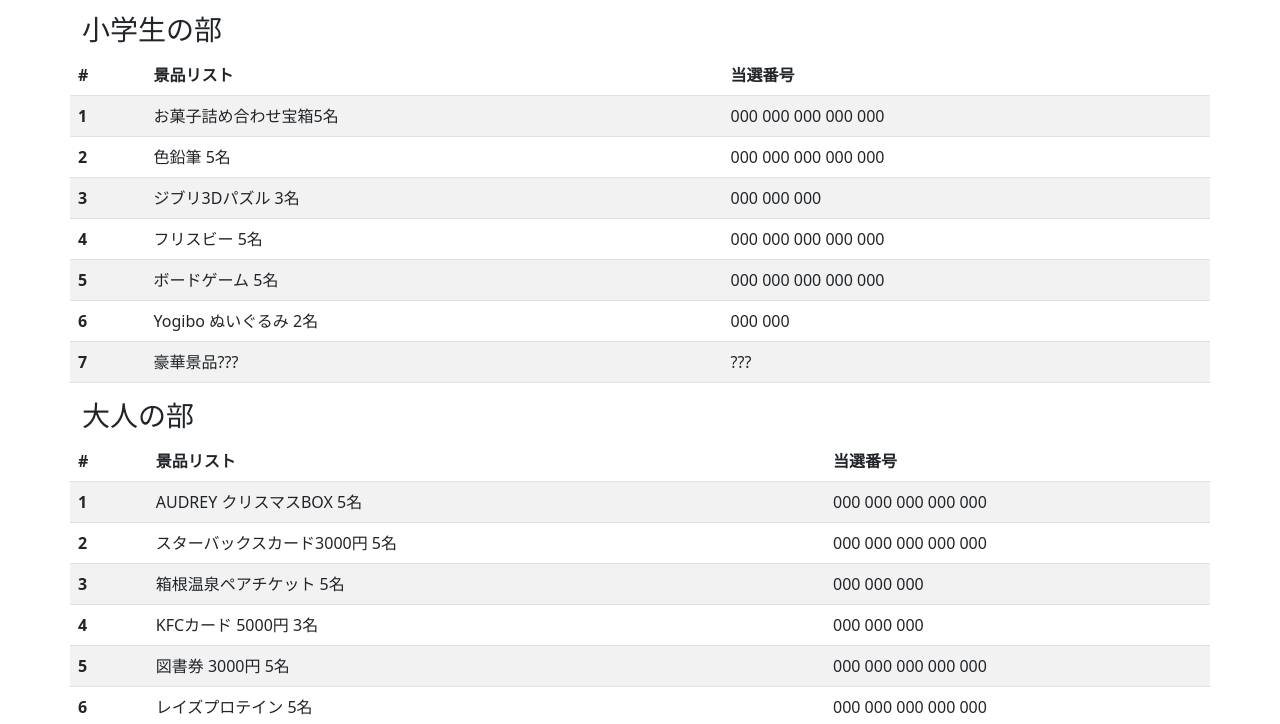
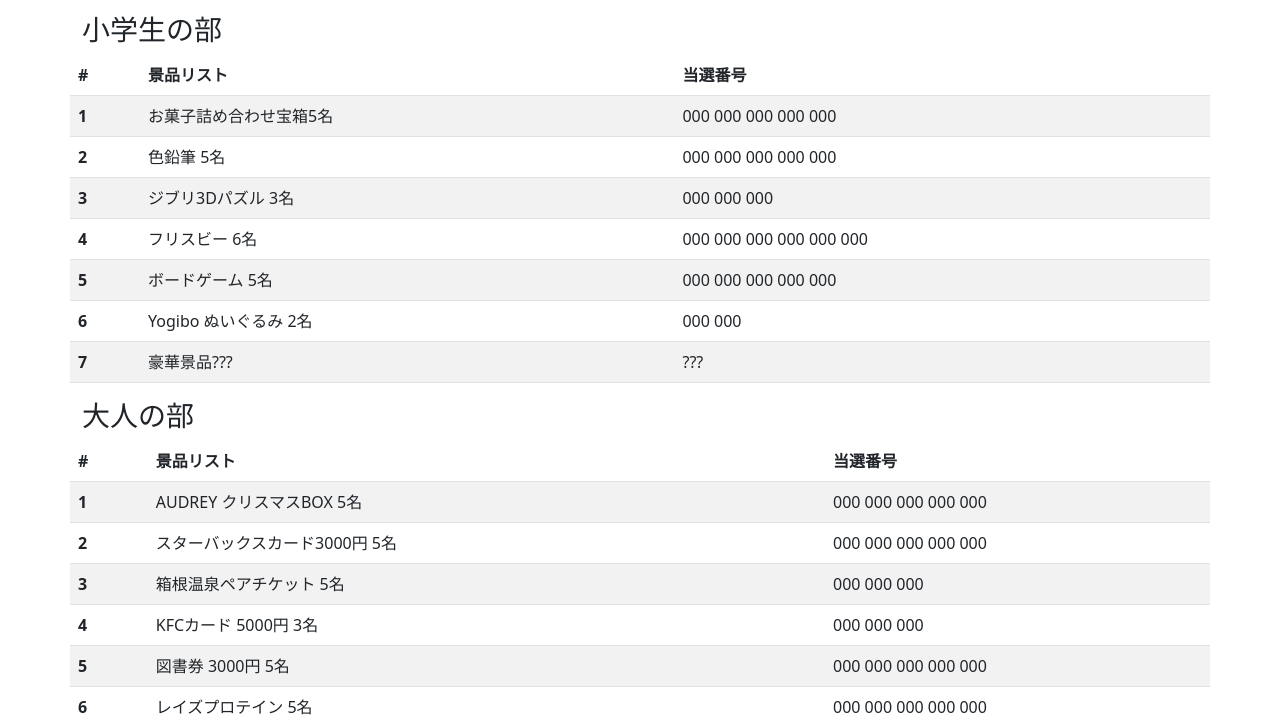
Before and after one commit to satoyo110/ChristmasLotteryWinNum, a plain HTML site: page index.html in a window 1280 px wide. Shown: the part 73-797 px from the top of the page. Drawn offline with nearby package versions, Linux system fonts and the light colour scheme.

Commit message:
【FIX】フリスビー修正

```diff
--- a/index.html
+++ b/index.html
@@ -58,8 +58,9 @@
                     </tr>
                     <tr>
                         <th scope="row">4</th>
-                        <td>フリスビー 5名</td>
+                        <td>フリスビー 6名</td>
                         <td>
+                            000
                             000
                             000
                             000
```
